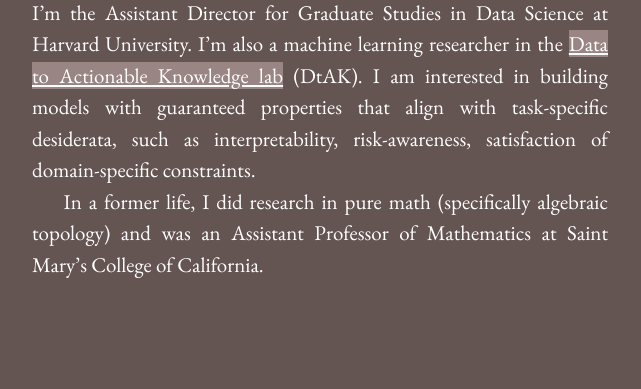
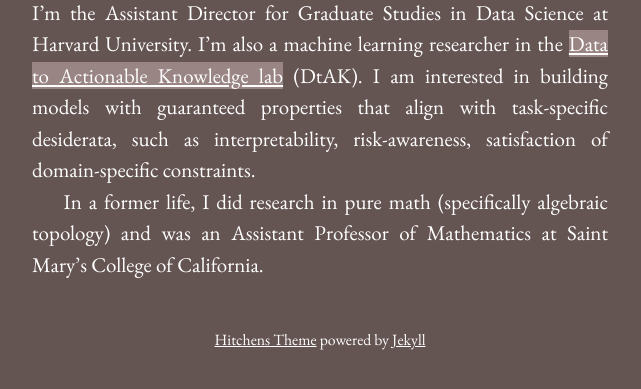
Before and after one commit to onefishy/onefishy.github.io, a Jekyll site: the page built from about.md, in a window 1280 px wide, cut to the strip 489-878 px from the top of the page. Shown: the whole strip, without its empty margins (320-961 px from the left). Built offline with Jekyll 4.4.1, drawn with Linux system fonts in a browser that asks for light colours.

Commit message:
Update _config.yml

```diff
--- a/_config.yml
+++ b/_config.yml
@@ -45,4 +45,4 @@
 paginate_path: "/page/:num/"
 
 hide_search: true
-hide_credits: true
+hide_credits: false
```
